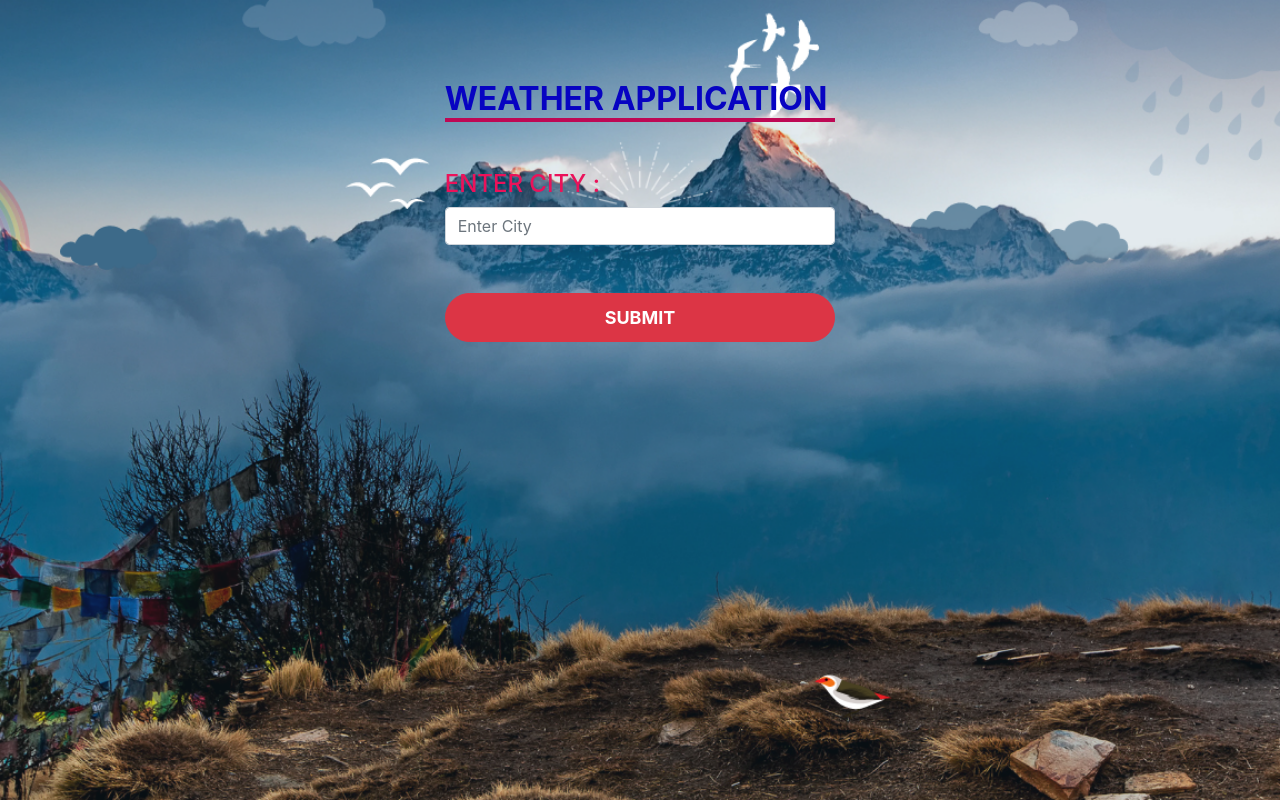
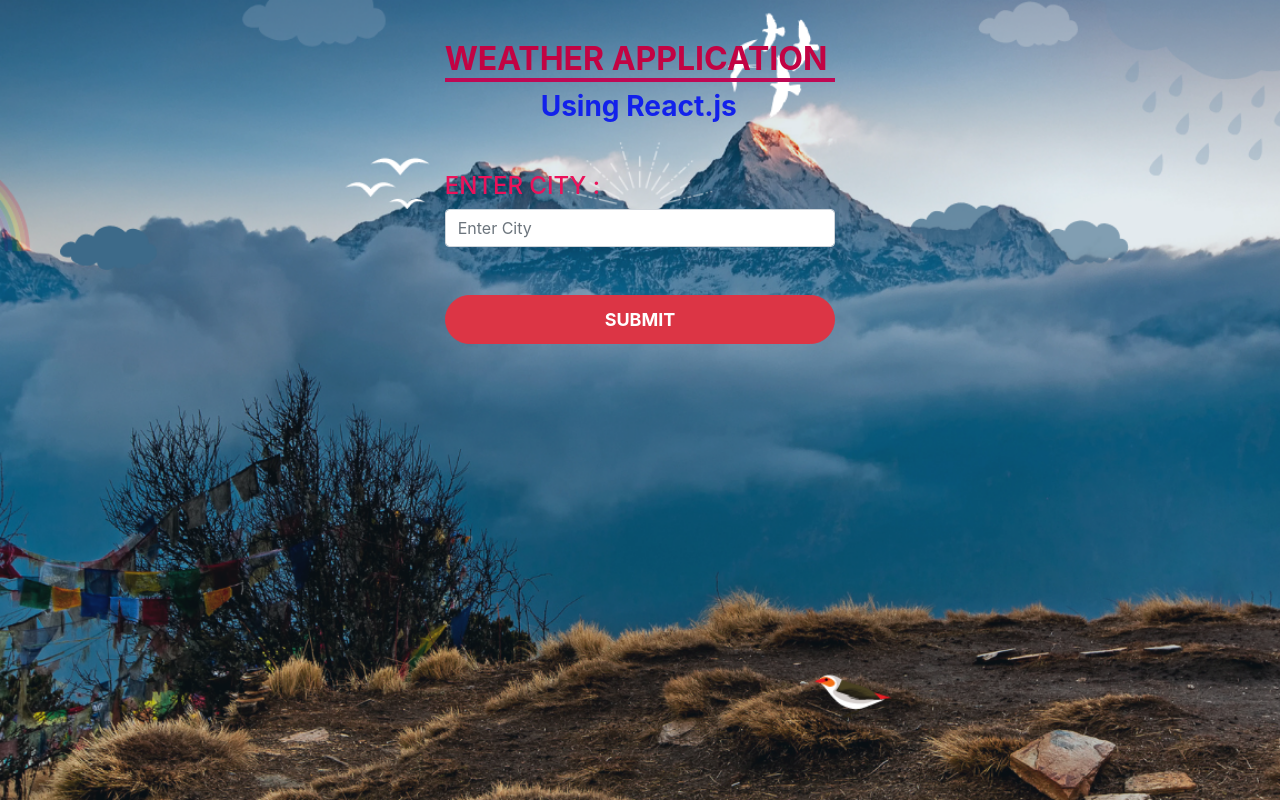
Before and after one commit to nikitha26/weather-app, a React (Create React App) app: page / in a window 1280 px wide. Built offline with nearby package versions, Linux system fonts and the light colour scheme.

Commit message:
heading added

```diff
--- a/src/App.css
+++ b/src/App.css
@@ -6,9 +6,13 @@ body{
     background-attachment: fixed;
 }
 h2{
-    color: rgb(7, 3, 194);
+    color: rgb(194, 3, 67);
     font-weight: bolder;
     border-bottom: 4px solid rgb(190, 8, 84);
+}
+h3{
+    color:rgb(18, 33, 235);
+    font-weight: bold;
 }
 h5{
     color: rgb(37, 48, 202);
--- a/src/App.js
+++ b/src/App.js
@@ -11,9 +11,7 @@ import './App.css';
 import Axios from "axios";
 import Result from "./Result";
 
-      //Start Auto Complete
 
-      //End Auto Complete
 
 
 function App()
@@ -39,13 +37,15 @@ function App()
   return (
     <Container fluid className="p-4">
       <Row >
-          <Col md={4} className="offset-md-4 mt-2 pt-5">
+          <Col md={4} className="offset-md-4 mt-3">
             <h2>WEATHER APPLICATION</h2>
+            <h3 className="ml-5 pl-5">Using React.js</h3>
               <h4 className="mt-5">ENTER CITY :</h4>
               <Input
                 type="text"
                 id="city"
                 placeholder="Enter City"
+
               />
               <Button
                 className="mt-5 button"
```
Also changed, not shown: 1 other file (tests, documents, lock files or other folders).
